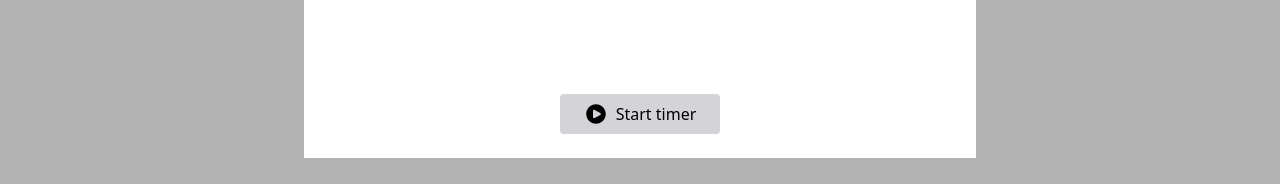
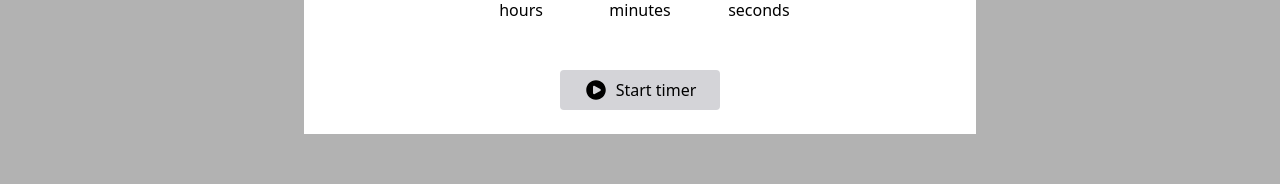
Before and after one commit to CollinBrennan/skillchronicle, a React (Vite) app: page / in a window 1280 px wide. Both pictures are taken after a click on the button "Start skill timer". Shown: the part 430-614 px from the top of the page. Built offline with nearby package versions, Linux system fonts and the light colour scheme; no server answers; the database is empty.

Commit message:
Fixed padding on timer

```diff
--- a/src/components/TimerModal.tsx
+++ b/src/components/TimerModal.tsx
@@ -93,7 +93,7 @@ const TimerModal = ({
             </div>
           </div>
 
-          <div className="flex mt-16 flex-row justify-center">
+          <div className="flex mt-4 flex-row justify-center">
             {!hasStarted ? (
               <button
                 onClick={startTimer}
```
